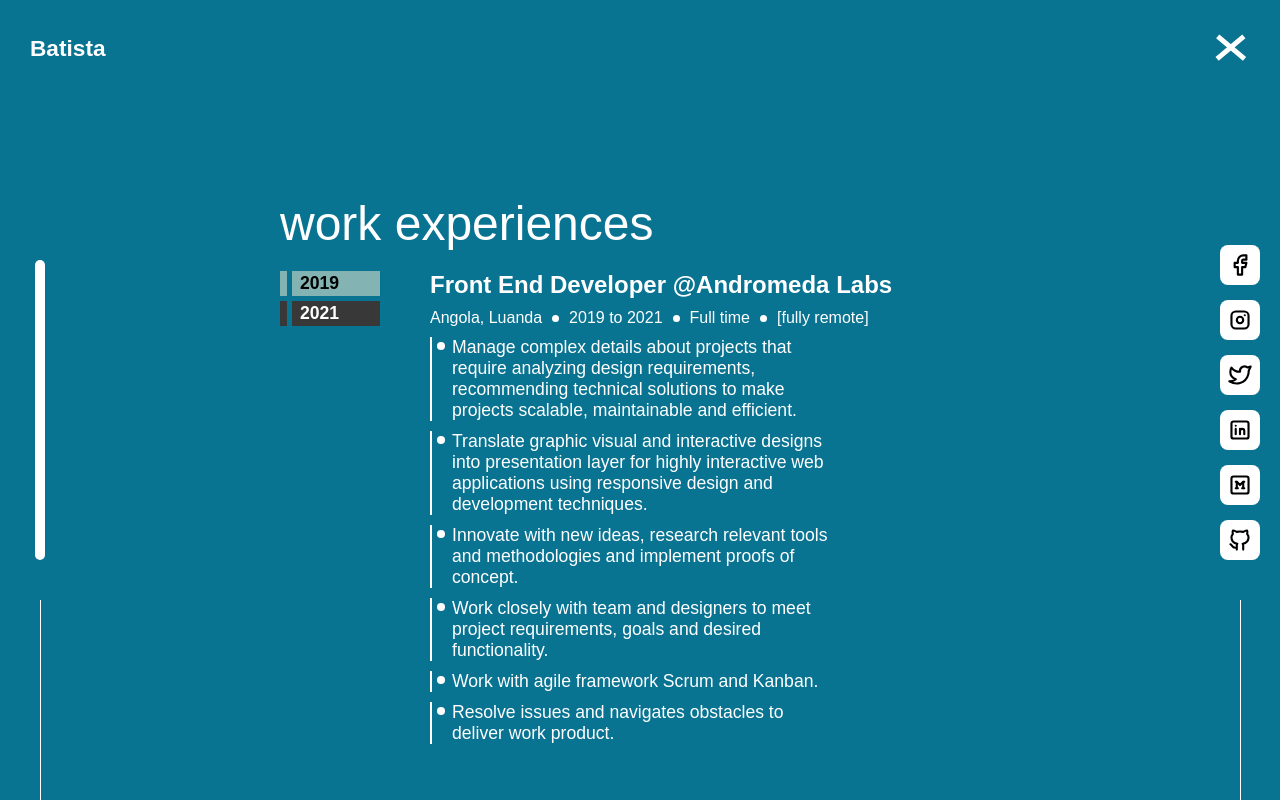
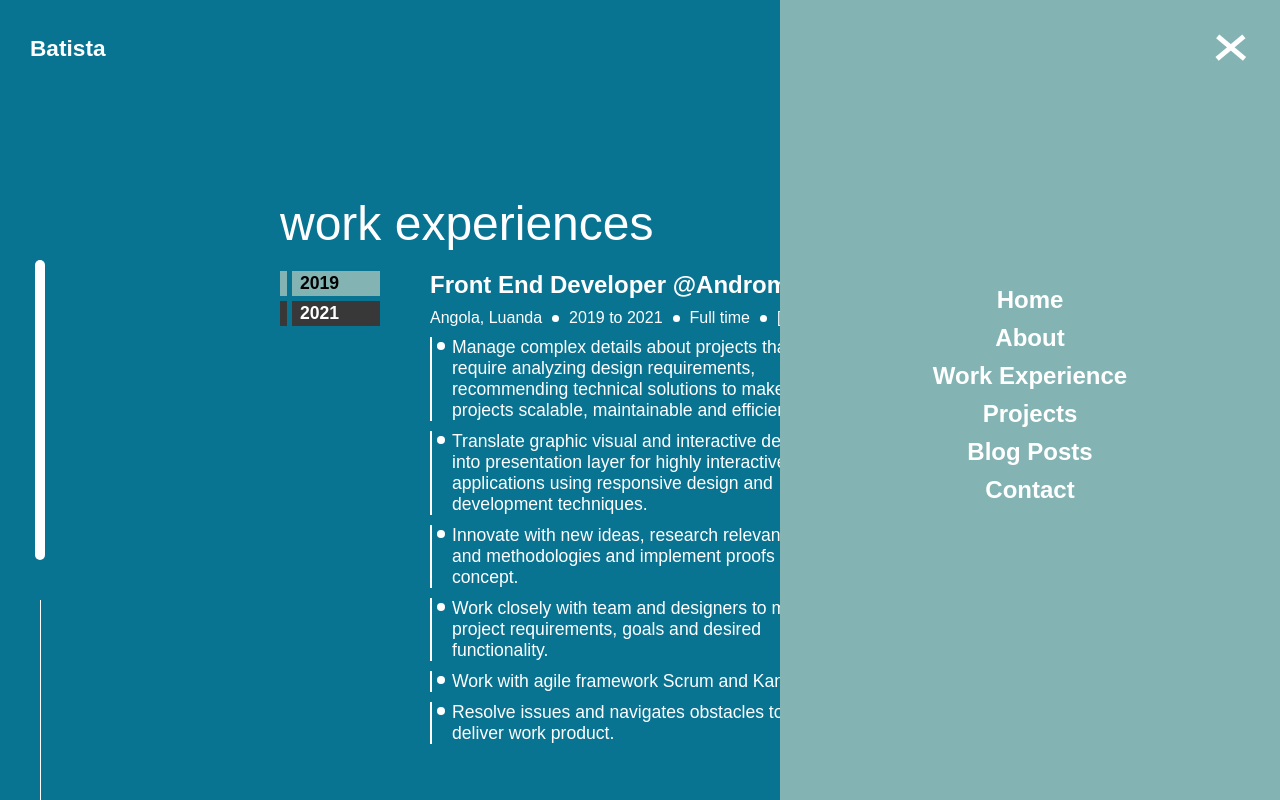
Before and after one commit to BatistaTony/batista-dev, a React (Create React App) app: page / in a window 1280 px wide. Both pictures are taken after a click on the element 1230 px from the left and 48 px from the top of the page. Built offline with nearby package versions, Linux system fonts and the light colour scheme.

Commit message:
feat: menu list item

```diff
--- a/package.json
+++ b/package.json
@@ -14,7 +14,6 @@
     "graphql": "^16.5.0",
     "react": "^18.2.0",
     "react-dom": "^18.2.0",
-    "react-iconly": "^2.2.5",
     "react-icons": "^4.4.0",
     "react-scripts": "^2.1.3",
     "styled-components": "^5.3.5",
--- a/src/components/section/Experience/styles.ts
+++ b/src/components/section/Experience/styles.ts
@@ -40,12 +40,6 @@ export const ExperienceYears = styled.div`
 interface ExperienceYearsItemProps {
   isActive: boolean;
 }
-
-// #097392
-// #83b4b3
-// ##fff0ce
-// #d55534
-// #383838
 
 export const ExperienceYearsItem = styled.div<ExperienceYearsItemProps>`
   width: 100%;
--- a/src/components/ui/MenuHamburguer/index.tsx
+++ b/src/components/ui/MenuHamburguer/index.tsx
@@ -1,15 +1,41 @@
 import React, { useState } from "react";
-import { MenuHamburguerContainer } from "./style";
+import {
+  MenuHamburguerContainer,
+  MenuContentContainer,
+  MenuContentList,
+  MenuContentListItem,
+} from "./style";
+
+const MENU_ITEMS = [
+  "Home",
+  "About",
+  "Work Experience",
+  "Projects",
+  "Blog Posts",
+  "Contact",
+];
 
 const MenuHumburguer = () => {
   const [toggle, setToggle] = useState(false);
 
   return (
-    <MenuHamburguerContainer onClick={() => setToggle(!toggle)} open={toggle}>
-      <div className="line-1" />
-      {!toggle && <div className="line-2" />}
-      <div className="line-3" />
-    </MenuHamburguerContainer>
+    <>
+      <MenuHamburguerContainer onClick={() => setToggle(!toggle)} open={toggle}>
+        <div className="line-1" />
+        {!toggle && <div className="line-2" />}
+        <div className="line-3" />
+      </MenuHamburguerContainer>
+
+      <MenuContentContainer isActive={toggle}>
+        {toggle && (
+          <MenuContentList>
+            {MENU_ITEMS.map((item) => (
+              <MenuContentListItem key={item}>{item}</MenuContentListItem>
+            ))}
+          </MenuContentList>
+        )}
+      </MenuContentContainer>
+    </>
   );
 };
 
--- a/src/components/ui/MenuHamburguer/style.ts
+++ b/src/components/ui/MenuHamburguer/style.ts
@@ -12,6 +12,7 @@ export const MenuHamburguerContainer = styled.div<MenuHamburguerContainerProps>`
   width: 40px;
   height: 30px;
   cursor: pointer;
+  z-index: 2;
 
   .line-1,
   .line-2,
@@ -37,3 +38,43 @@ export const MenuHamburguerContainer = styled.div<MenuHamburguerContainerProps>`
     width: ${({ open }) => (open ? "35px" : "25px")};
   }
 `;
+
+interface MenuContentContainerProps {
+  isActive: boolean;
+}
+
+export const MenuContentContainer = styled.div<MenuContentContainerProps>`
+  width: ${({ isActive }) => (isActive ? "500px" : "0")};
+  height: 100vh;
+  position: fixed;
+  right: 0;
+  top: 0;
+  background-color: #83b4b3;
+  z-index: 1;
+  display: flex;
+  align-items: center;
+  justify-content: center;
+  transition: 0.5s;
+`;
+
+export const MenuContentList = styled.ul`
+  display: flex;
+  flex-direction: column;
+  align-items: center;
+  justify-content: center;
+  list-style: none;
+`;
+
+export const MenuContentListItem = styled.li`
+  font-weight: 550;
+  font-size: 1.5rem;
+  color: ${(props) => props.theme.colors.primaryWhite};
+  margin-bottom: 10px;
+  cursor: pointer;
+`;
+
+// #097392
+// #83b4b3
+// ##fff0ce
+// #d55534
+// #383838
```
